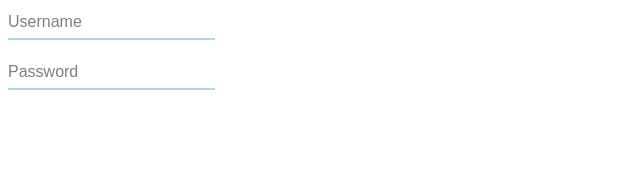
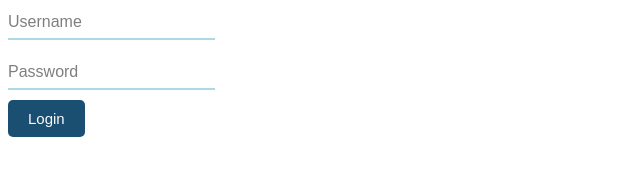
Before and after one commit to vipinsha/animated-text-box, a plain HTML site: page index.html in a window 1280 px wide. Shown: the whole page, without its empty margins (0-640 px from the left). Drawn offline with Linux system fonts and the light colour scheme.

Commit message:
added login button

```diff
--- a/index.html
+++ b/index.html
@@ -21,6 +21,8 @@
     <input id="password"  onfocus="txtFocus(this.getAttribute('id'))" onfocusout="textFocusOut(this.getAttribute('id'))" type="password" name="Password">
     <span name="password" onclick="txtFocus(this.getAttribute('name'))">Password</span>
     </div>
+
+    <input type="button" class="btn" value="Login"/>
 </form>
 <script src="work.js"></script>
 </body>
--- a/style.scss
+++ b/style.scss
@@ -1,3 +1,5 @@
+$backColor:#1B4F72;
+$white:#f9f9f9;
 
 body{
     font-family: Arial, Helvetica, sans-serif;
@@ -17,7 +19,7 @@ body{
         border-right:none;
         padding: 0;
         &:focus{
-            border-bottom-color: #1B4F72;
+            border-bottom-color:$backColor;
         }
     }
 
@@ -29,3 +31,15 @@ body{
 
         }
 }
+
+.btn{
+    border:0;
+    background:$backColor;
+    color:$white;
+    padding:  10px 20px 10px 20px;
+    cursor: pointer;
+    border-radius: 5px;
+    margin-top: 10px;
+    outline:none;
+    font-size: 15px;
+}
```
Also changed, not shown: style.css, 1 other file.
